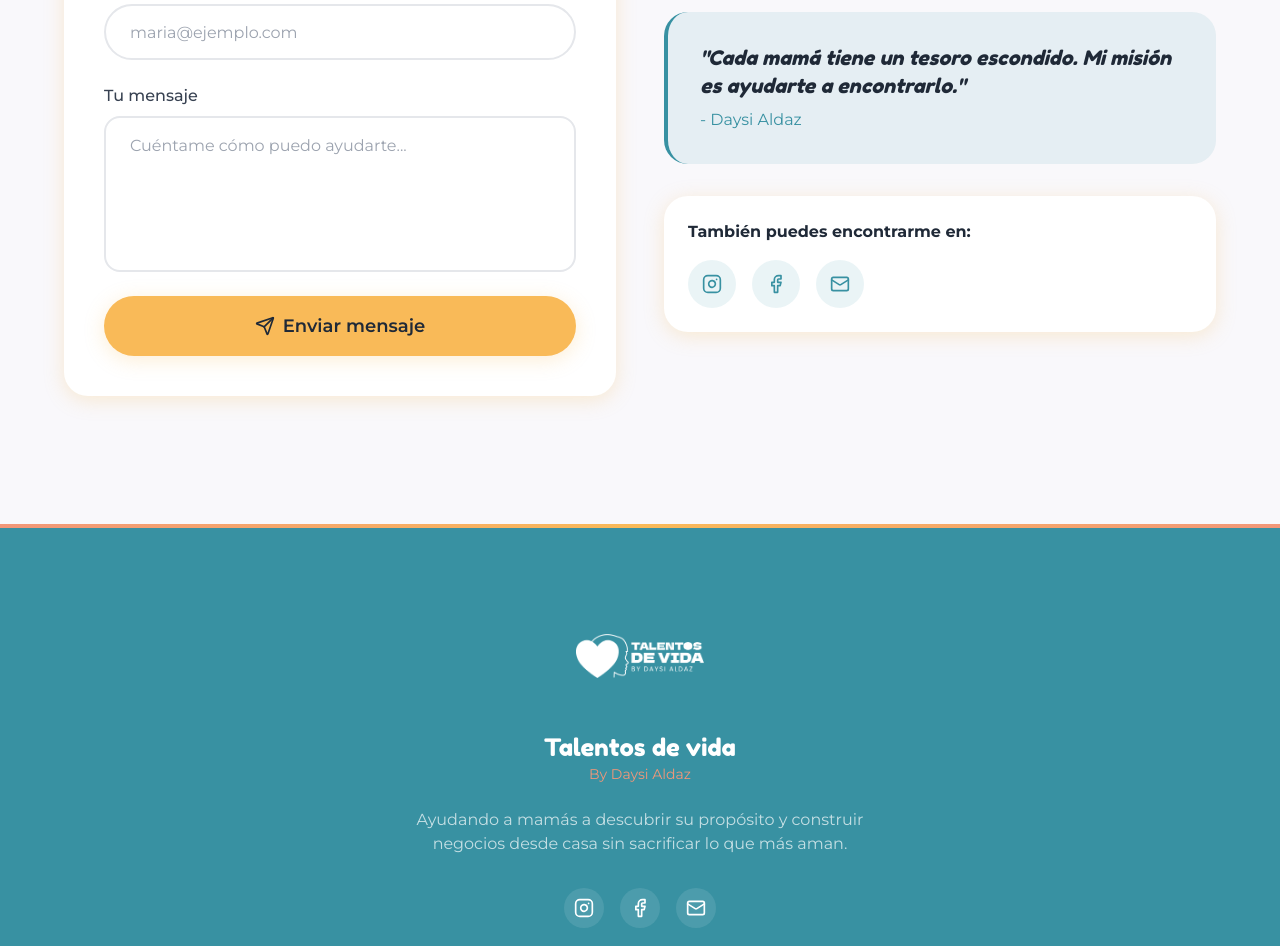
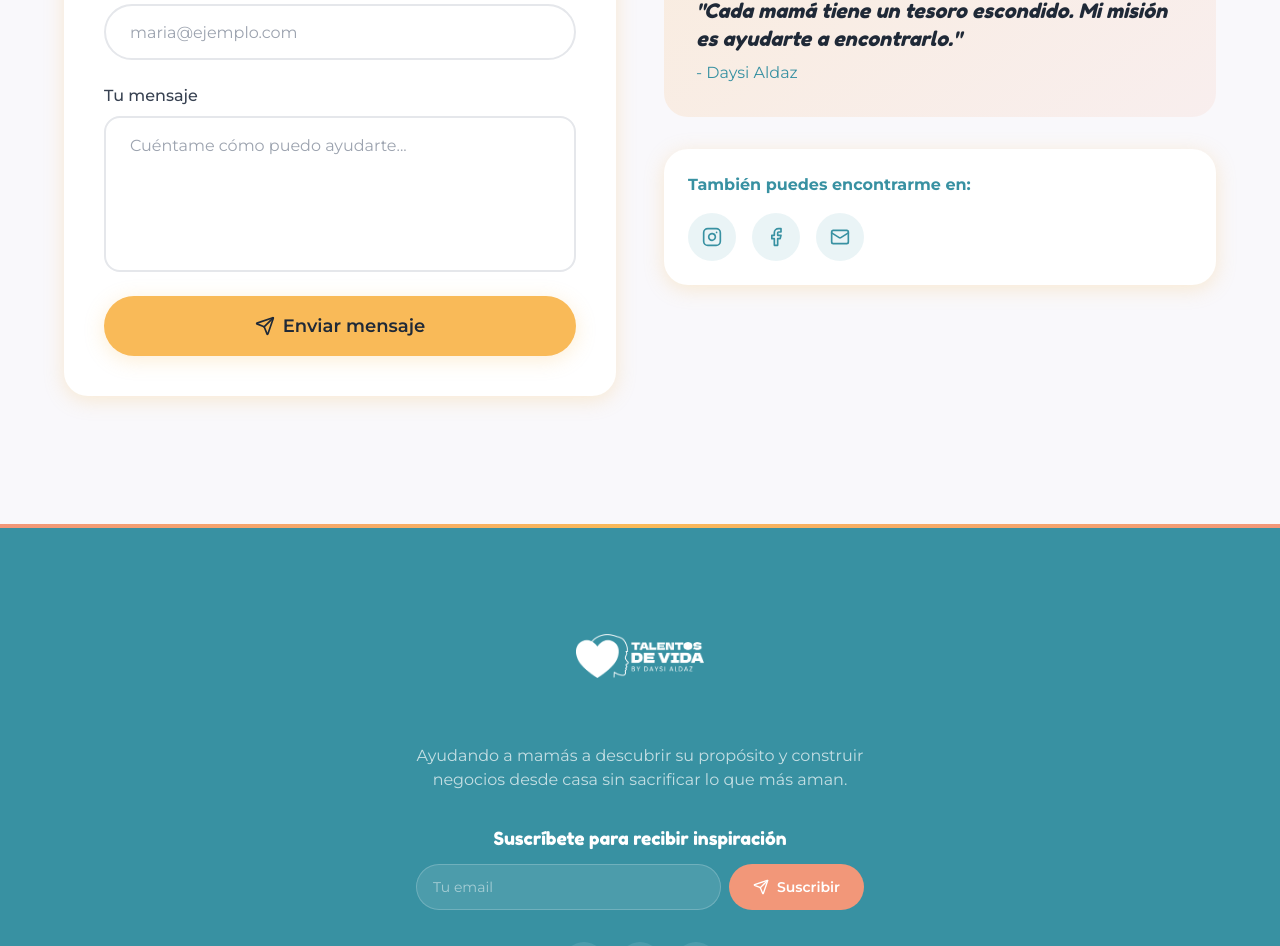
Before and after one commit to Juandurdaneta/talentos-de-vida, a Next.js app: page /contacto in a window 1280 px wide. Shown: the part 720-1666 px from the top of the page. Built offline with nearby package versions, Linux system fonts and the light colour scheme; a web font is replaced by a local one.

Commit message:
Refactor AboutDaysi and Footer components for improved structure and user interaction; add newsletter subscription feature in Footer and adjust styling in AboutDaysi.

```diff
--- a/src/components/sections/AboutDaysi.tsx
+++ b/src/components/sections/AboutDaysi.tsx
@@ -12,7 +12,7 @@ export function AboutDaysi() {
       transition={{ duration: 0.6, delay: 0.2 }}
       className="space-y-8"
     >
-      {/* Photo and intro */}
+      {/* Photo, intro and quote */}
       <div className="bg-gradient-to-br from-peach/20 to-coral/10 rounded-3xl p-8">
         <div className="flex flex-col sm:flex-row items-center sm:items-start gap-6">
           <div className="relative w-32 h-32 rounded-full overflow-hidden flex-shrink-0 shadow-soft">
@@ -34,19 +34,18 @@ export function AboutDaysi() {
             </p>
           </div>
         </div>
-      </div>
-
-      {/* Quote */}
-      <div className="bg-teal/10 rounded-3xl p-8 border-l-4 border-teal">
-        <p className="font-fredoka text-xl text-gray-800 italic">
-          &quot;Cada mamá tiene un tesoro escondido. Mi misión es ayudarte a encontrarlo.&quot;
-        </p>
-        <p className="font-montserrat text-teal mt-2">- Daysi Aldaz</p>
+        {/* Quote */}
+        <div className="mt-6 pt-6 border-t border-teal/20">
+          <p className="font-fredoka text-xl text-gray-800 italic">
+            &quot;Cada mamá tiene un tesoro escondido. Mi misión es ayudarte a encontrarlo.&quot;
+          </p>
+          <p className="font-montserrat text-teal mt-2">- Daysi Aldaz</p>
+        </div>
       </div>
 
       {/* Social links */}
       <div className="bg-white rounded-3xl shadow-soft p-6">
-        <h4 className="font-montserrat font-bold text-gray-800 mb-4">
+        <h4 className="font-montserrat font-bold text-teal mb-4">
           También puedes encontrarme en:
         </h4>
         <div className="flex gap-4">
--- a/src/components/sections/Footer.tsx
+++ b/src/components/sections/Footer.tsx
@@ -1,10 +1,24 @@
 "use client"
 
+import { useState } from "react"
 import { motion } from "framer-motion"
 import Image from "next/image"
-import { Instagram, Facebook, Mail, Heart } from "lucide-react"
+import { Instagram, Facebook, Mail, Heart, Send } from "lucide-react"
 
 export function Footer() {
+  const [email, setEmail] = useState("")
+  const [subscribed, setSubscribed] = useState(false)
+
+  const handleSubscribe = (e: React.FormEvent) => {
+    e.preventDefault()
+    if (email) {
+      // Here you would integrate with your newsletter service
+      console.log("Subscribing email:", email)
+      setSubscribed(true)
+      setEmail("")
+    }
+  }
+
   return (
     <footer className="bg-teal relative overflow-hidden">
       {/* Decorative top border */}
@@ -21,7 +35,7 @@ export function Footer() {
           >
             {/* Logo */}
             <div className="mb-6">
-              <div className="w-24 h-24 md:w-32 md:h-32 relative mb-3 mx-auto">
+              <div className="w-24 h-24 md:w-32 md:h-32 relative mx-auto">
                 <Image
                   src="/images/logo-full-color.png"
                   alt="Talentos de Vida"
@@ -29,14 +43,42 @@ export function Footer() {
                   className="object-contain brightness-0 invert"
                 />
               </div>
-              <h3 className="font-fredoka text-2xl text-white">Talentos de vida</h3>
-              <p className="font-montserrat text-coral text-sm">By Daysi Aldaz</p>
             </div>
 
             {/* Tagline */}
             <p className="font-montserrat text-white/70 max-w-md mb-8">
               Ayudando a mamás a descubrir su propósito y construir negocios desde casa sin sacrificar lo que más aman.
             </p>
+
+            {/* Newsletter subscription */}
+            <div className="w-full max-w-md mb-8">
+              <p className="font-fredoka text-lg text-white mb-3">
+                Suscríbete para recibir inspiración
+              </p>
+              {subscribed ? (
+                <p className="font-montserrat text-peach">
+                  ¡Gracias por suscribirte! 💛
+                </p>
+              ) : (
+                <form onSubmit={handleSubscribe} className="flex gap-2">
+                  <input
+                    type="email"
+                    value={email}
+                    onChange={(e) => setEmail(e.target.value)}
+                    placeholder="Tu email"
+                    required
+                    className="flex-1 px-4 py-3 rounded-full bg-white/10 border border-white/20 text-white placeholder-white/50 font-montserrat text-sm focus:outline-none focus:border-peach transition-colors"
+                  />
+                  <button
+                    type="submit"
+                    className="px-6 py-3 rounded-full bg-coral hover:bg-coral/90 text-white font-montserrat font-semibold text-sm transition-colors flex items-center gap-2"
+                  >
+                    <Send className="w-4 h-4" />
+                    <span className="hidden sm:inline">Suscribir</span>
+                  </button>
+                </form>
+              )}
+            </div>
 
             {/* Social links */}
             <div className="flex items-center gap-4 mb-8">
--- a/src/components/sections/LeadMagnet.tsx
+++ b/src/components/sections/LeadMagnet.tsx
@@ -100,11 +100,6 @@ export function LeadMagnet() {
                 </p>
               </div>
 
-              {/* Closing lines */}
-
-              <p className="font-fredoka text-xl text-peach">
-                Este es tu permiso para brillar.
-              </p>
             </motion.div>
 
             {/* Right column - Form and mockup */}
@@ -156,6 +151,14 @@ export function LeadMagnet() {
               </div>
             </motion.div>
           </div>
+
+          {/* Closing line - centered across full width */}
+          <motion.p
+            variants={itemVariants}
+            className="font-fredoka text-2xl md:text-3xl lg:text-4xl text-peach text-center mt-12"
+          >
+            Este es tu permiso para brillar.
+          </motion.p>
         </motion.div>
       </div>
     </section>
--- a/src/components/sections/Transformation.tsx
+++ b/src/components/sections/Transformation.tsx
@@ -119,10 +119,10 @@ export function Transformation() {
                 <motion.div
                   key={index}
                   variants={itemVariants}
-                  className="bg-gradient-to-r from-teal/10 to-teal-light/10 rounded-2xl p-6 flex items-center gap-4 border-l-4 border-teal"
+                  className="bg-gradient-to-r from-coral/15 to-peach/20 rounded-2xl p-6 flex items-center gap-4 border-l-4 border-coral"
                 >
                   <div className="w-12 h-12 rounded-full bg-white/80 flex items-center justify-center flex-shrink-0">
-                    <statement.icon className="w-6 h-6 text-teal" />
+                    <statement.icon className="w-6 h-6 text-coral" />
                   </div>
                   <p className="font-fredoka text-lg md:text-xl text-gray-800">
                     {statement.text}
```
